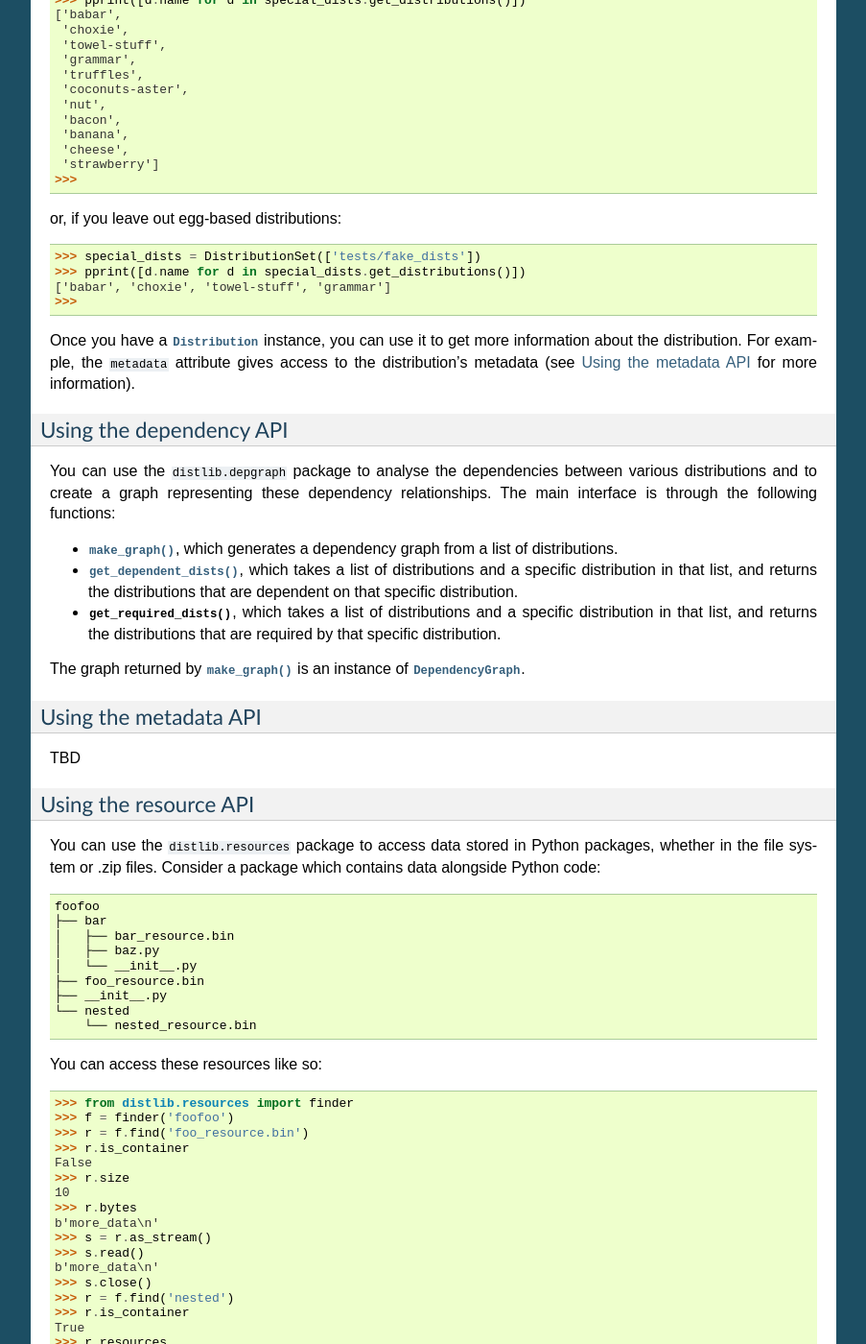
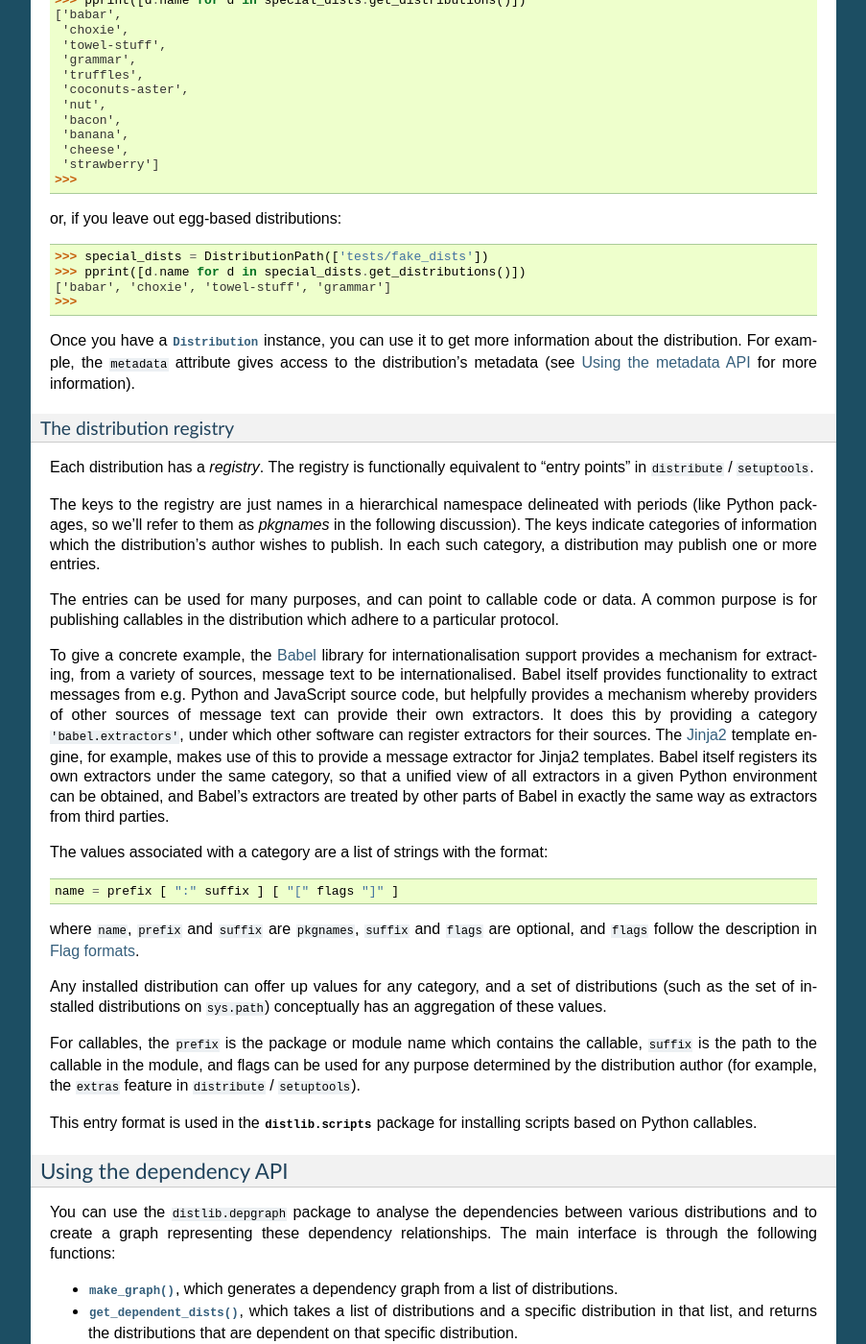
Before and after one commit to pypa/distlib, a Sphinx documentation site: the page built from docs/tutorial.rst, in a window 1280 px wide and 1400 px high, scrolled down 1471 px. Shown: the whole window at 96% size, without its empty margins (198-1101 px from the left). Built offline with Sphinx 7.4.7, drawn with Linux system fonts in a browser that asks for light colours; formulas are drawn with MathJax 3; comment, search, counter and statistics services are not loaded; some of the changed text lies outside the part shown.

Commit message:
Misc. refactorings, added registry functionality.

```diff
--- a/docs/internals.rst
+++ b/docs/internals.rst
@@ -358,7 +358,7 @@ In addition, other methods suggest themselves for :class:`ScriptMaker`:
   analysis tool, over all the installed files.
 
 * The details of the callable specification can be encapsulated in a utility
-  function, :func:`~distlib.util.get_callable`. This would take a specification
+  function, :func:`~distlib.util.get_registry_entry`. This would take a specification
   and return ``None``, if the specification didn't match the callable format,
   or the various components (name, module name, callable name and flags) if it
   did match.
--- a/docs/migration.rst
+++ b/docs/migration.rst
@@ -81,7 +81,9 @@ finders, to deal with custom requirements which aren't catered for.
 The ``pkg_resources`` entry point API
 -------------------------------------
 
-Entry points in ``pkg_resources`` are equivalent to a registry. The keys to
+Entry points in ``pkg_resources`` are equivalent to a distribution registry.
+
+ The keys to
 the registry are just names in a hierarchical namespace delineated with periods
 (like Python packages, so we'll refer to them as *pkgnames* in the following
 discussion). These keys are called *groups* in ``pkg_resources`` documentation,
@@ -102,11 +104,11 @@ Any installed distribution can offer up values for any extension point ID, and
 a set of distributions (such as the set of installed distributions on
 ``sys.path``) conceptually has an aggregation of these values.
 
+
 In ``distlib``, the implementation of the registry is slightly different from
 that of ``pkg_resources``. A :class:`Distribution` instance has a ``registry``
 attribute, which is a dictionary keyed by extension point ID and whose values
 are :class:`Registry` objects.
-
 
 Here are the ``pkg_resources`` functions, and how to achieve the equivalent
 in ``distlib``. In cases where the ``pkg_resources`` functions take
--- a/docs/tutorial.rst
+++ b/docs/tutorial.rst
@@ -37,7 +37,7 @@ You can use the ``distlib.database`` package to access information about
 installed distributions. This information is available through the
 following classes:
 
-* :class:`DistributionSet`, which represents a set of distributions installed
+* :class:`DistributionPath`, which represents a set of distributions installed
   on a path.
 
 * :class:`Distribution`, which represents an individual distribution,
@@ -48,11 +48,11 @@ following classes:
 
 The :class:`Distribution` and :class:`EggInfoDistribution` classes are normally
 not instantiated directly; rather, they are returned by querying
-:class:`DistributionSet` for distributions. To create a ``DistributionSet``
+:class:`DistributionPath` for distributions. To create a ``DistributionPath``
 instance, you can do ::
 
-    >>> from distlib.database import DistributionSet
-    >>> distset = DistributionSet()
+    >>> from distlib.database import DistributionPath
+    >>> distset = DistributionPath()
 
 In this most basic form, ``distset`` will provide access to all non-legacy
 distributions on ``sys.path``. To get these distributions, you invoke the
@@ -65,10 +65,10 @@ distributions on ``sys.path``. To get these distributions, you invoke the
 This may seem surprising, but that's only because, if you've just started
 looking at ``distlib``, you won't *have* any non-legacy distributions. To include
 distributions created and installed using ``setuptools`` or ``distribute``, you
-need to create the ``DistributionSet`` by specifying an additional keyword
+need to create the ``DistributionPath`` by specifying an additional keyword
 argument, like so::
 
-    >>> distset = DistributionSet(include_egg=True)
+    >>> distset = DistributionPath(include_egg=True)
 
 and then you'll get a less surprising result::
 
@@ -84,10 +84,10 @@ method::
     >>>
 
 If you want to look at a specific path other than ``sys.path``, you specify it as a
-positional argument to the :class:`DistributionSet` constructor::
+positional argument to the :class:`DistributionPath` constructor::
 
     >>> from pprint import pprint
-    >>> special_dists = DistributionSet(['tests/fake_dists'], include_egg=True)
+    >>> special_dists = DistributionPath(['tests/fake_dists'], include_egg=True)
     >>> pprint([d.name for d in special_dists.get_distributions()])
     ['babar',
      'choxie',
@@ -104,7 +104,7 @@ positional argument to the :class:`DistributionSet` constructor::
 
 or, if you leave out egg-based distributions::
 
-    >>> special_dists = DistributionSet(['tests/fake_dists'])
+    >>> special_dists = DistributionPath(['tests/fake_dists'])
     >>> pprint([d.name for d in special_dists.get_distributions()])
     ['babar', 'choxie', 'towel-stuff', 'grammar']
     >>>
@@ -113,6 +113,59 @@ Once you have a :class:`Distribution` instance, you can use it to get more
 information about the distribution. For example, the ``metadata`` attribute
 gives access to the distribution's metadata (see :ref:`use-metadata` for more
 information).
+
+.. _dist-registry:
+
+The distribution registry
+~~~~~~~~~~~~~~~~~~~~~~~~~
+
+Each distribution has a *registry*. The registry is functionally equivalent to
+"entry points" in ``distribute`` / ``setuptools``.
+
+The keys to the registry are just names in a hierarchical namespace delineated
+with periods (like Python packages, so we'll refer to them as *pkgnames* in the
+following discussion). The keys indicate categories of information which the
+distribution's author wishes to publish. In each such category, a distribution
+may publish one or more entries.
+
+The entries can be used for many purposes, and can point to callable code or
+data. A common purpose is for publishing callables in the distribution which
+adhere to a particular protocol.
+
+To give a concrete example, the `Babel <http://babel.edgewall.org/>`_ library
+for internationalisation support provides a mechanism for extracting, from a
+variety of sources, message text to be internationalised. Babel itself provides
+functionality to extract messages from e.g. Python and JavaScript source code,
+but helpfully provides a mechanism whereby providers of other sources of
+message text can provide their own extractors. It does this by providing a
+category ``'babel.extractors'``, under which other software can register
+extractors for their sources. The `Jinja2 <http://jinja2.pocoo.org/>`_ template
+engine, for example, makes use of this to provide a message extractor for
+Jinja2 templates. Babel itself registers its own extractors under the same
+category, so that a unified view of all extractors in a given Python
+environment can be obtained, and Babel's extractors are treated by other parts
+of Babel in exactly the same way as extractors from third parties.
+
+The values associated with a category are a list of strings with the format::
+
+    name = prefix [ ":" suffix ] [ "[" flags "]" ]
+
+where ``name``, ``prefix`` and ``suffix`` are ``pkgnames``, ``suffix`` and
+``flags`` are optional, and ``flags`` follow the description in
+:ref:`flag-formats`.
+
+Any installed distribution can offer up values for any category, and
+a set of distributions (such as the set of installed distributions on
+``sys.path``) conceptually has an aggregation of these values.
+
+For callables, the ``prefix`` is the package or module name which contains the
+callable, ``suffix`` is the path to the callable in the module, and flags can
+be used for any purpose determined by the distribution author (for example, the
+``extras`` feature in ``distribute`` / ``setuptools``).
+
+This entry format is used in the :mod:`distlib.scripts` package for installing
+scripts based on Python callables.
+
 
 Using the dependency API
 ^^^^^^^^^^^^^^^^^^^^^^^^
@@ -269,6 +322,9 @@ The string passed to make can take one of the following forms:
 
   For more information about flags, see :ref:`flag-formats`.
 
+  Note that this format is exactly the same as for registry entries in a
+  distribution (see :ref:`dist-registry`).
+
   When this form is passed to the :meth:`~distlib.script.ScriptMaker.make`
   method, a Python stub script is created with the appropriate shebang line
   and with code to load and call the specified callable with no arguments,
```
Also changed, not shown: docs/reference.rst (+45 -12 lines), 8 other files.
